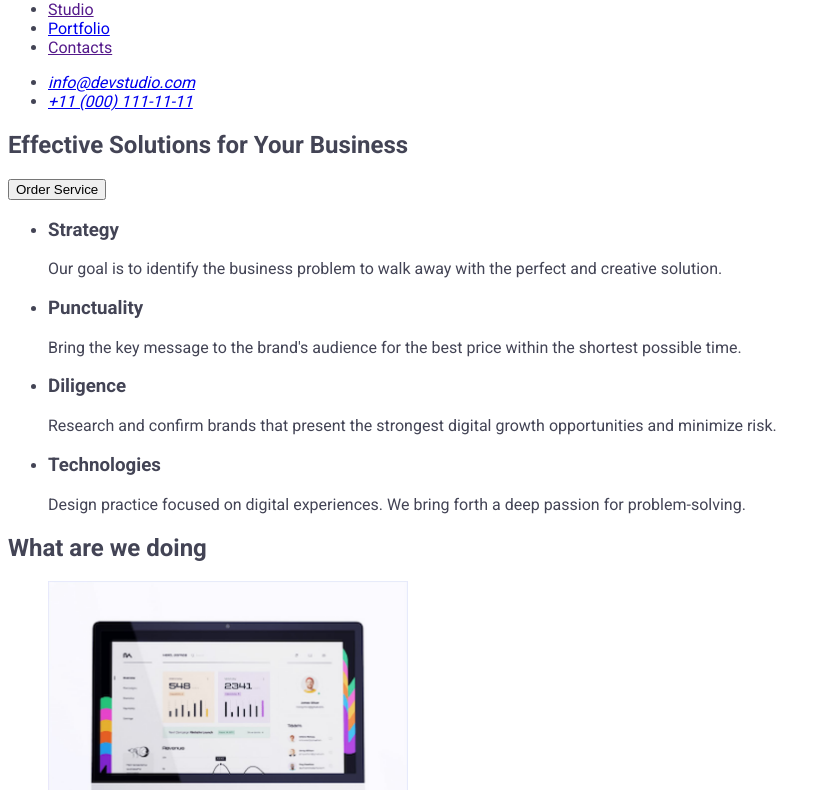
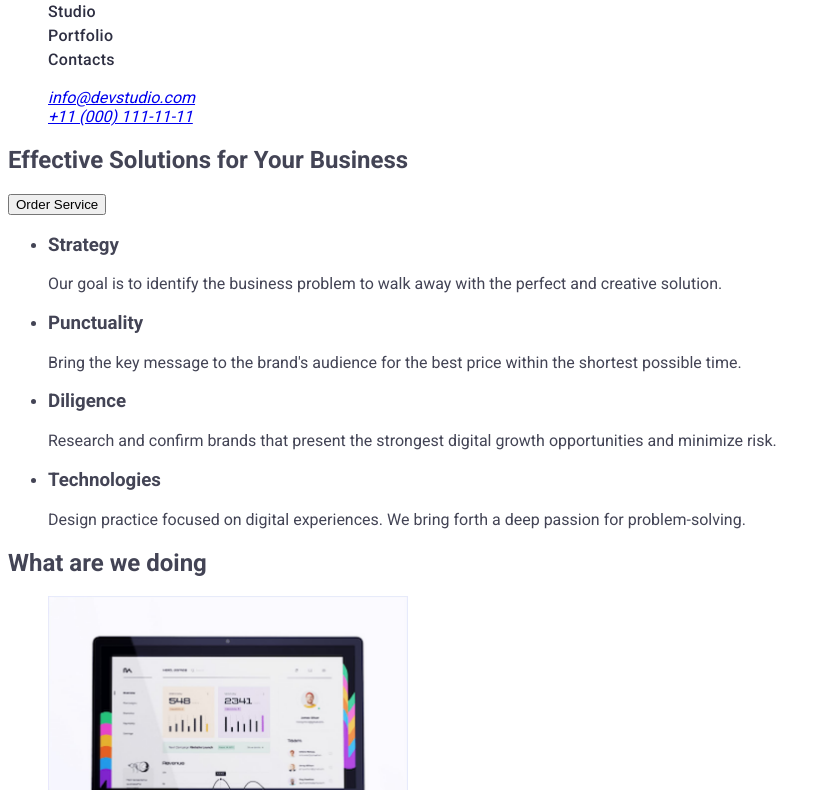
Before and after one commit to AAA-191171/goit-markup-hw-02, a plain HTML site: page index.html in a window 1280 px wide. Shown: the part 45-835 px from the top of the page, without its empty margins (0-831 px from the left). Drawn offline with Linux system fonts and the light colour scheme.

Commit message:
update index.html

```diff
--- a/css/styles.css
+++ b/css/styles.css
@@ -31,6 +31,7 @@ body {
 }
 
 .heder-logo-studio {
+  color: #2e2f42;
 }
 
 .header-list {
@@ -40,6 +41,12 @@ body {
 }
 
 .head-link {
+  font-weight: 500;
+  font-size: 16px;
+  line-height: 1.5;
+  letter-spacing: 0.02em;
+
+  color: #2e2f42;
 }
 
 .header-address {
--- a/index.html
+++ b/index.html
@@ -16,23 +16,23 @@
   <body>
     <!--HEDER-->
     <header class="header">
-      <nav class="header-nav">
+      <nav class="header-nav list">
         <a class="heder-logo link" href="./index.html">WebStudio</a>
         <span class="heder-logo-studio">Studio</span>
-        <ul class="header-list">
+        <ul class="header-list list">
           <li class="header-item">
-            <a class="head-link" href="">Studio</a>
+            <a class="head-link link" href="">Studio</a>
           </li>
           <li class="header-item">
-            <a class="head-link" href="./portfolio.html">Portfolio</a>
+            <a class="head-link link" href="./portfolio.html">Portfolio</a>
           </li>
           <li class="header-item">
-            <a class="head-link" href="">Contacts</a>
+            <a class="head-link link" href="">Contacts</a>
           </li>
         </ul>
       </nav>
       <address>
-        <ul class="header-address">
+        <ul class="header-address list">
           <li class="header-address-mail">
             <a href="mailto:info@devstudio.com">info@devstudio.com</a>
           </li>
```
